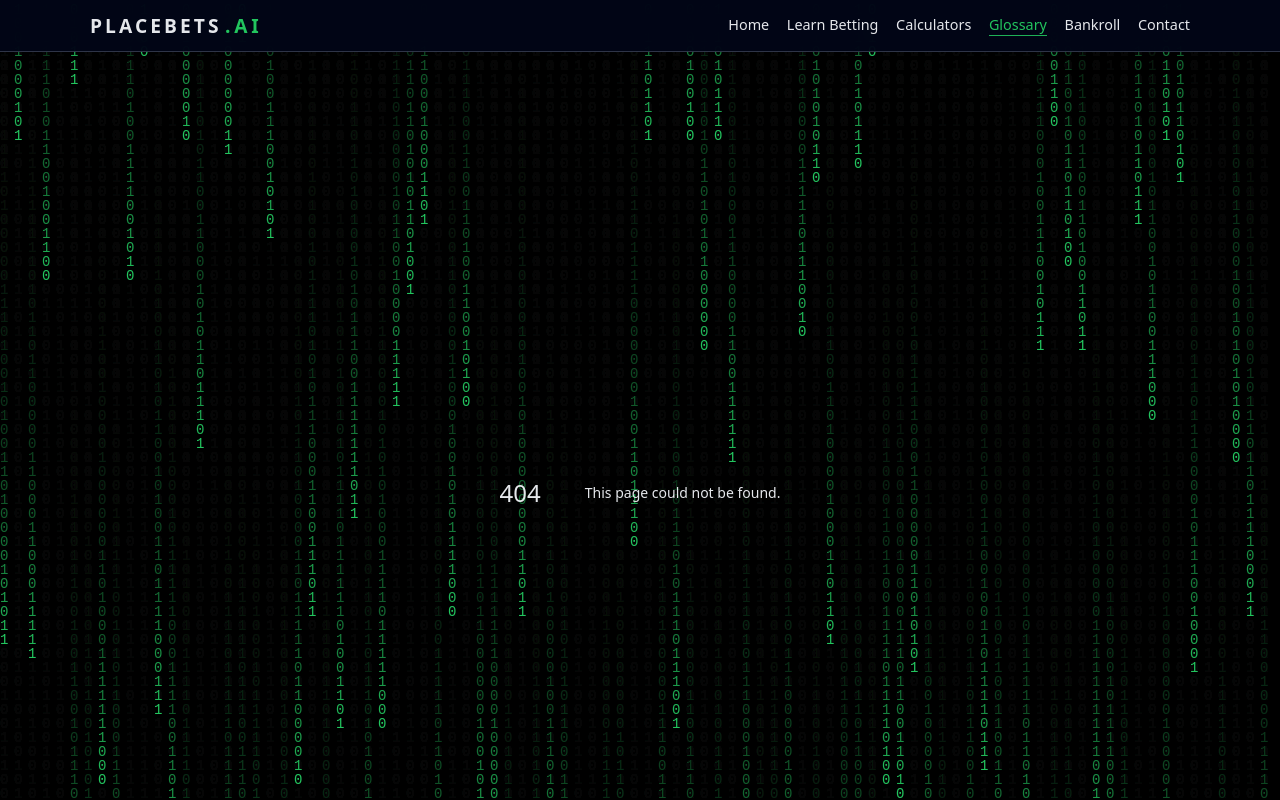
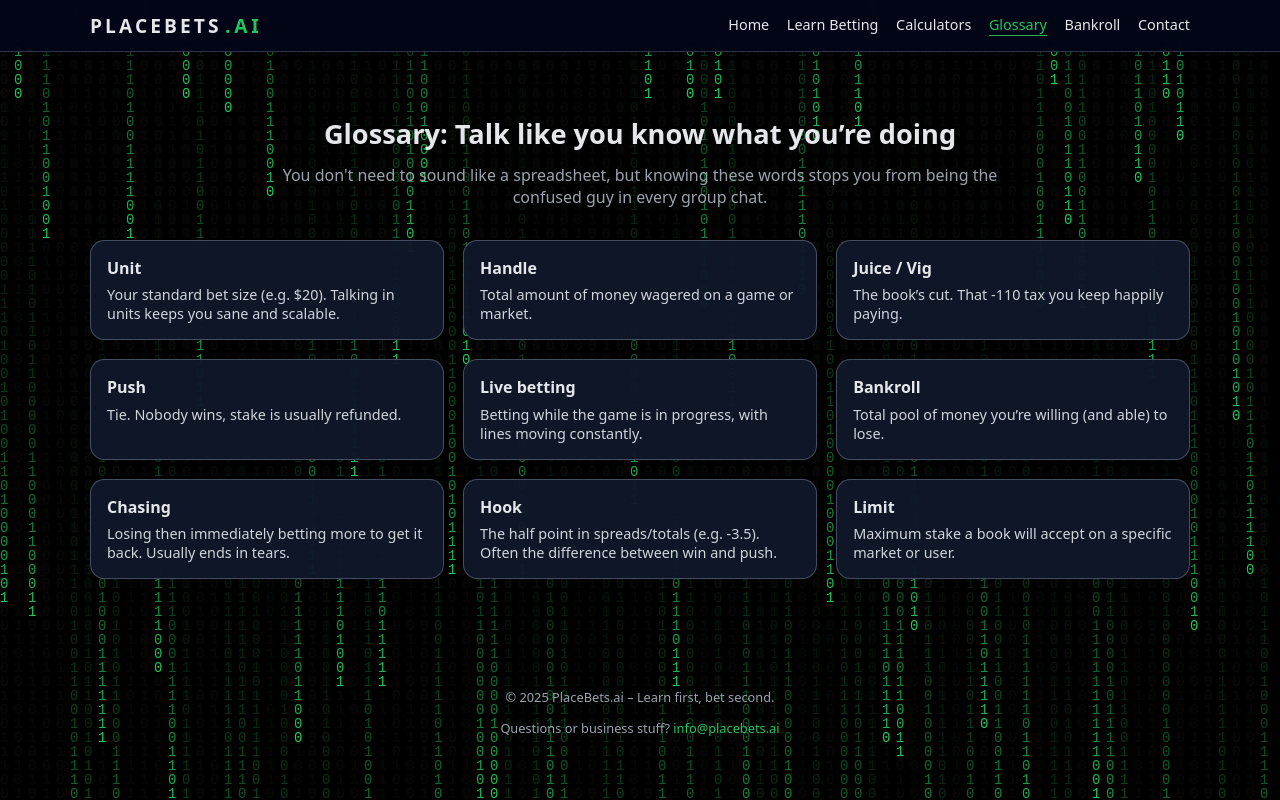
Before and after one commit to placebetsai/Placebetsai, a Next.js app: page /glossary in a window 1280 px wide. Before the commit this address had no page. Shown: the top 800 px of the page. Built offline with nearby package versions, Linux system fonts and the light colour scheme.

Commit message:
Create page.js

```diff
--- /dev/null
+++ b/app/glossary/page.js
@@ -0,0 +1,61 @@
+export default function GlossaryPage() {
+  const terms = [
+    {
+      term: "Unit",
+      def: "Your standard bet size (e.g. $20). Talking in units keeps you sane and scalable.",
+    },
+    {
+      term: "Handle",
+      def: "Total amount of money wagered on a game or market.",
+    },
+    {
+      term: "Juice / Vig",
+      def: "The book’s cut. That -110 tax you keep happily paying.",
+    },
+    {
+      term: "Push",
+      def: "Tie. Nobody wins, stake is usually refunded.",
+    },
+    {
+      term: "Live betting",
+      def: "Betting while the game is in progress, with lines moving constantly.",
+    },
+    {
+      term: "Bankroll",
+      def: "Total pool of money you’re willing (and able) to lose.",
+    },
+    {
+      term: "Chasing",
+      def: "Losing then immediately betting more to get it back. Usually ends in tears.",
+    },
+    {
+      term: "Hook",
+      def: "The half point in spreads/totals (e.g. -3.5). Often the difference between win and push.",
+    },
+    {
+      term: "Limit",
+      def: "Maximum stake a book will accept on a specific market or user.",
+    },
+  ];
+
+  return (
+    <section className="section">
+      <h1 className="section-title">Glossary: Talk like you know what you’re doing</h1>
+      <p className="section-intro">
+        You don&apos;t need to sound like a spreadsheet, but knowing these words
+        stops you from being the confused guy in every group chat.
+      </p>
+
+      <div className="glossary-grid">
+        {terms.map((t) => (
+          <div key={t.term} className="glossary-item">
+            <h3 style={{ margin: 0, marginBottom: "0.4rem", fontSize: "1rem" }}>
+              {t.term}
+            </h3>
+            <p style={{ margin: 0, color: "#d1d5db" }}>{t.def}</p>
+          </div>
+        ))}
+      </div>
+    </section>
+  );
+}
```
